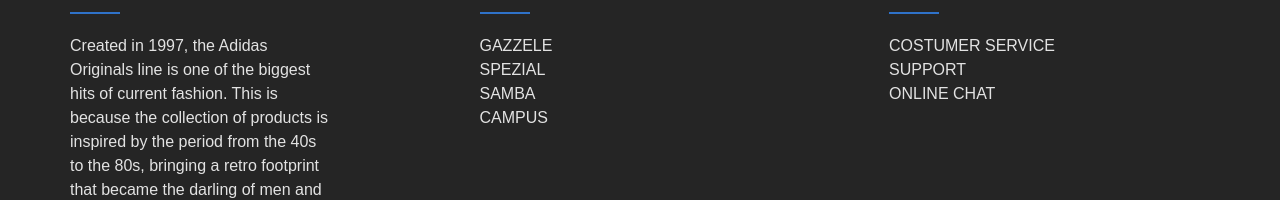
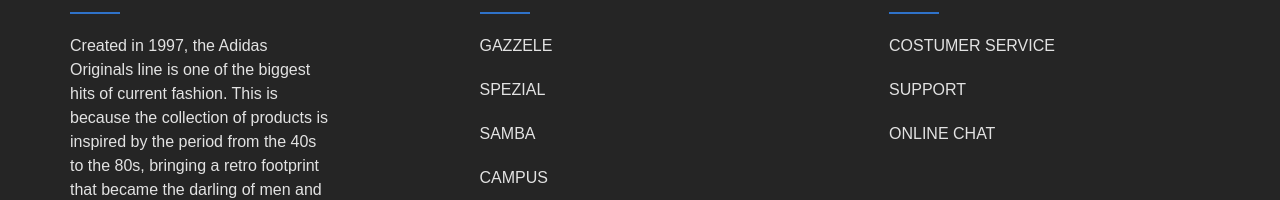
Before and after one commit to marcelovsk1/rect-3, a React (Create React App) app in the folder originals-mktplace/: page / in a window 1280 px wide. Shown: the part 2228-2428 px from the top of the page. Built offline with nearby package versions, Linux system fonts and the light colour scheme.

Commit message:
working on

```diff
--- a/originals-mktplace/src/App.scss
+++ b/originals-mktplace/src/App.scss
@@ -646,6 +646,10 @@
       width: 50px;
     }
 
+    .footer-col ul li:not(:last-child) {
+      margin-bottom: 20px;
+    }
+
     ul {
       list-style: none;
     }
```
